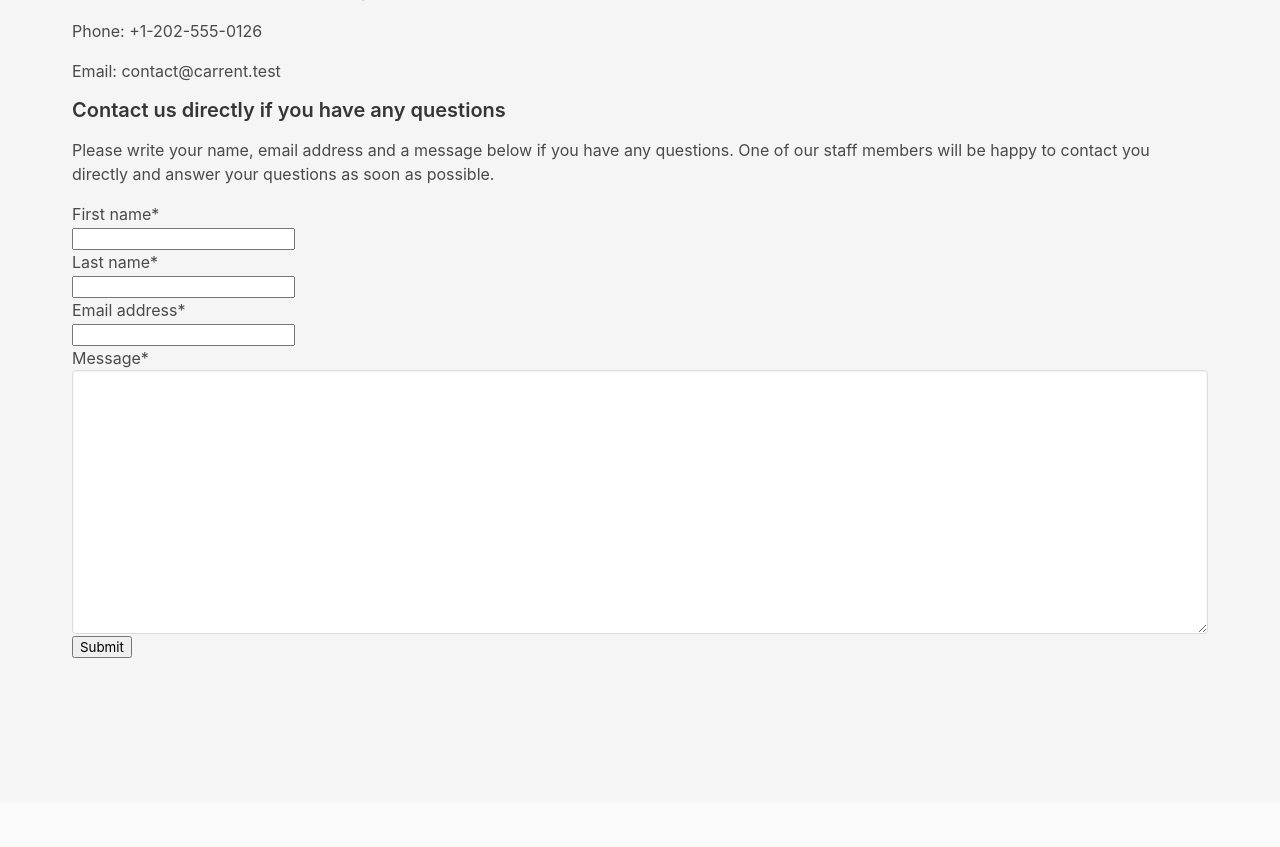
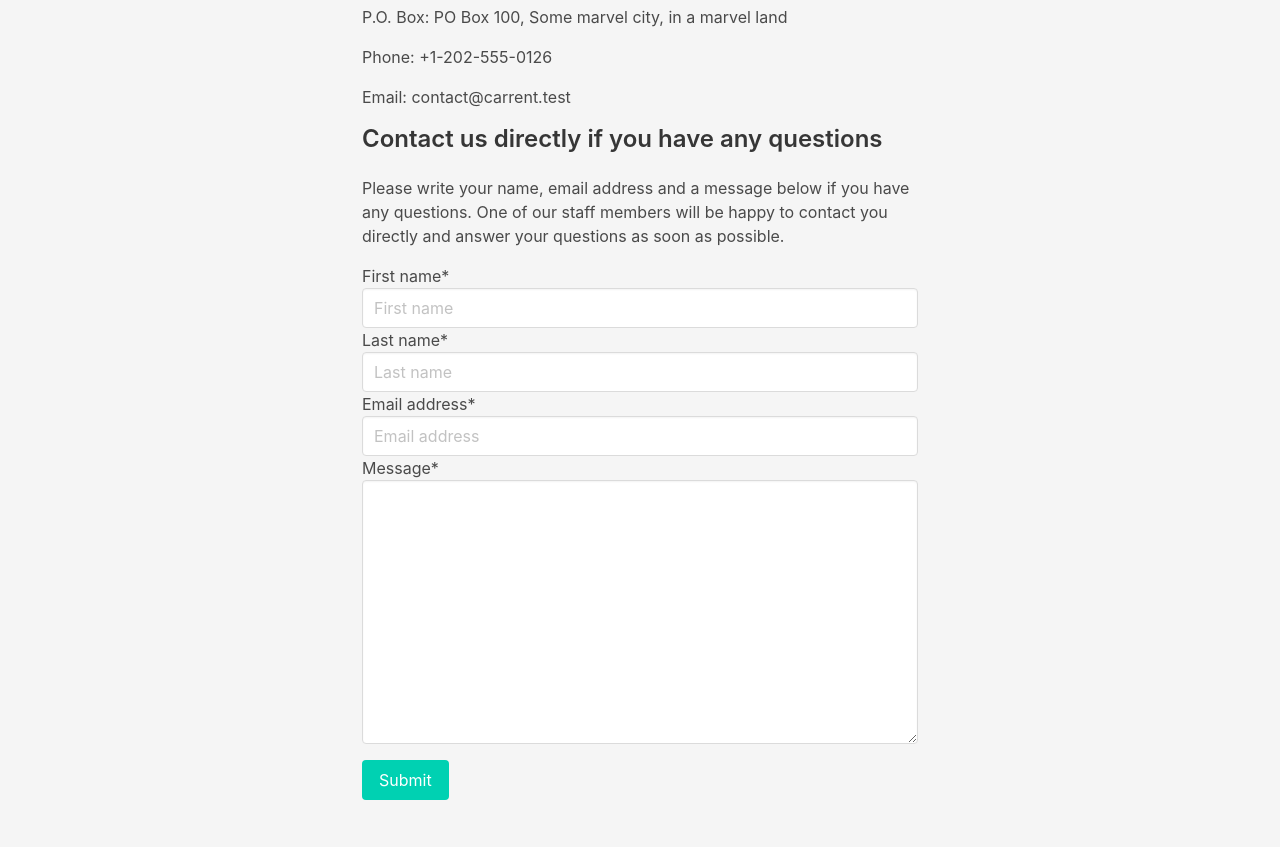
Before and after one commit to grupa-srrj/grupa-srrj, a Django app: page /contact/ in a window 1280 px wide. Shown: the part 321-1168 px from the top of the page. Run offline with Django 4.2, Linux system fonts and the light colour scheme; parts of the project's set-up code (start-up, migrations or seed data) failed here and were passed over; some libraries are stand-ins or nearby versions.

Commit message:
Add classes to improve contact form layout

```diff
--- a/website/forms.py
+++ b/website/forms.py
@@ -4,10 +4,26 @@ from django.contrib.auth.models import User
 
 
 class ContactForm(forms.Form):
-    first_name = forms.CharField(max_length=50)
-    last_name = forms.CharField(max_length=50)
-    email_address = forms.EmailField(max_length=150)
-    message = forms.CharField(widget=forms.Textarea, max_length=2000)
+    first_name = forms.CharField(
+        widget=forms.TextInput(
+            attrs={'class': "input", 'placeholder': "First name"}),
+        max_length=50
+    )
+    last_name = forms.CharField(
+        widget=forms.TextInput(
+            attrs={'class': "input", 'placeholder': "Last name"}),
+        max_length=50
+    )
+    email_address = forms.EmailField(
+        widget=forms.EmailInput(
+            attrs={'class': "input", 'placeholder': "Email address"}),
+        max_length=150
+    )
+    message = forms.CharField(
+        widget=forms.Textarea(
+            attrs={'class': "textarea"}),
+        max_length=2000
+    )
 
 
 class NewUserForm(UserCreationForm):
--- a/website/templates/website/contact.html
+++ b/website/templates/website/contact.html
@@ -9,7 +9,6 @@
 
     {% include 'navbar.html' %}
 
-
 	{% load crispy_forms_tags %}
 
         <section class="section is-medium has-background-white-ter">
@@ -17,9 +16,9 @@
             <div class="container">
                 <div class="columns">
 
-                    <div class="column content">
+                    <div class="column is-half  is-offset-one-quarter content">
 
-			<h1>Contact</h1>
+					<h1 class="title is-1">Contact</h1>
 
 					<p>{{ company_name }}</p>
 					<p>{{ company_description }}</p>
@@ -27,7 +26,7 @@
 					<p>Phone: {{ company_phone }}</p>
 					<p>Email: {{ company_email }}</p>
 
-			<h4>Contact us directly if you have any questions</h4>
+					<p class="title is-4">Contact us directly if you have any questions</p>
 					<p>
 						Please write your name, email address and a message below if you have any questions.
 						One of our staff members will be happy to contact you directly and answer your questions as soon as possible.
@@ -35,8 +34,9 @@
 					<form method="post">
 						{% csrf_token %}
 						{{form|crispy}}
-	            <button class="btn btn-primary" type="submit">Submit</button>
+						<button class="button is-primary mt-4" type="submit">Submit</button>
 					</form>
+
 	    			</div>
 	    		</div>
 	    	</div>
```
Lines whose indentation alone changed are shown as unchanged.
